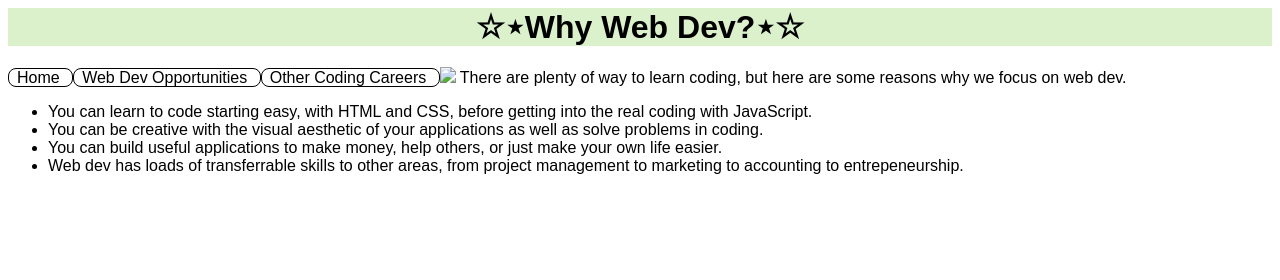
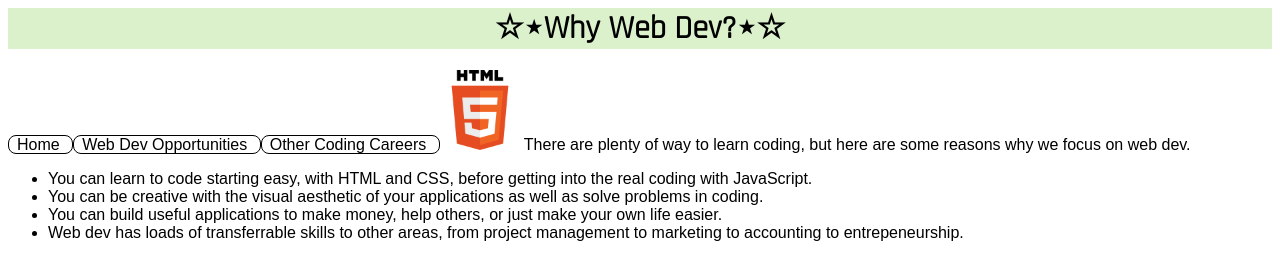
Before and after one commit to craighead-diocesan-school/why-web-dev-pawseyri42, a plain HTML site: page index.html in a window 1280 px wide. Drawn offline with Linux system fonts and the light colour scheme.

Commit message:
font change

```diff
--- a/index.html
+++ b/index.html
@@ -1,9 +1,15 @@
+<head>
+  <link rel="preconnect" href="https://fonts.googleapis.com">
+<link rel="preconnect" href="https://fonts.gstatic.com" crossorigin>
+<link href="https://fonts.googleapis.com/css2?family=Rajdhani&display=swap" rel="stylesheet">
+</head>
+
 <h1> ☆⋆Why Web Dev?⋆☆ </h1>
 <a href="index.html"> Home </a>
 <a href="opportunities.html"> Web Dev Opportunities </a>
 <a href="other-careers.html"> Other Coding Careers </a>
 
-<img src="html-<img src=""
+<img src="480px-HTML5_logo_and_wordmark.svg (1).png"
 
 <p>
   There are plenty of way to learn coding, but here are some reasons why we focus on web dev.
@@ -32,7 +38,7 @@
     padding-left: 0.5em;
     padding-right: 0.5em;
   }
-
+   h1{font-family: 'Rajdhani', sans-serif; }
   a:hover {
     color: rgb(195, 161, 206);
     background-color: rgb(235, 218, 248);
@@ -46,4 +52,8 @@ h1 {
     h1:hover {
   background-color: rgb(118, 187, 147);
      }
+     img {
+  width: 5rem;
+}
+
 </style>
```
Also changed, not shown: opportunities.html (+8 -1 lines), other-careers.html (+7 -0 lines).
